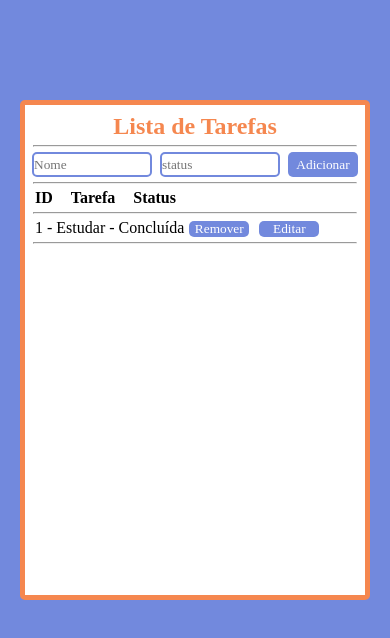
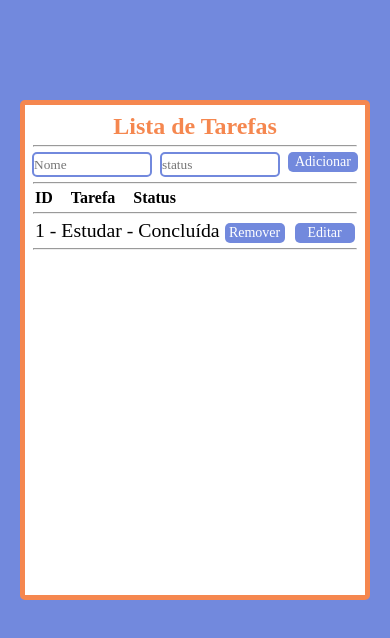
Before and after one commit to juninho-Oliveira/juninho-Oliveira-To-Do-List, a plain HTML site: page index.html in a window 390 px wide. Drawn offline with Linux system fonts and the light colour scheme.

```diff
--- a/style.css
+++ b/style.css
@@ -123,6 +123,8 @@
     button {
         font-family: 'Playfair Display', serif;
         font-weight: 500;
+        height: 20px;
+        font-size: 14px;
     }
     input {
         width: 120px;
@@ -132,4 +134,9 @@
         font-family: 'Playfair Display', serif;
         font-weight: 500;
     }
+
+    ul li{
+        font-size: 19.8px;
+        width: 320px;
+    }
 }
```
